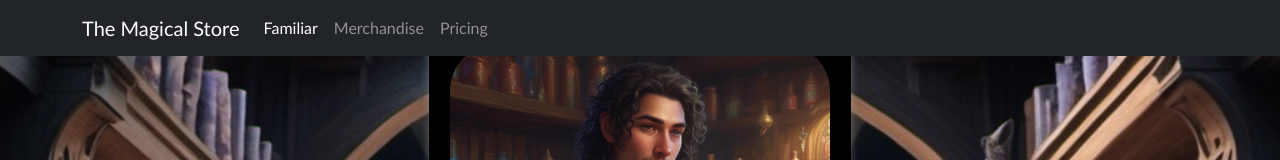
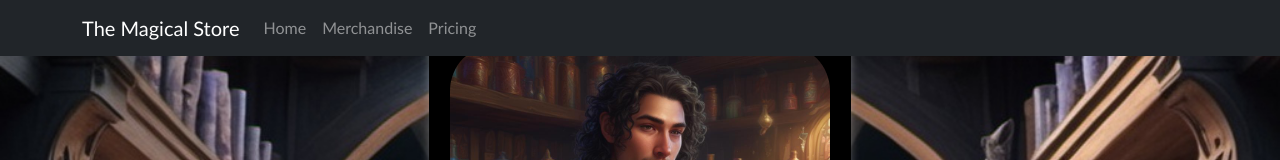
Before and after one commit to Daniel-0117/Igumorn-s-Magical-Emporium, a React (Create React App) app in the folder client/: page / in a window 1280 px wide. Shown: the top 160 px of the page. Built offline with nearby package versions, Linux system fonts and the light colour scheme.

Commit message:
added a layout component that displays nav on all pages

```diff
--- a/client/src/Router.js
+++ b/client/src/Router.js
@@ -2,16 +2,19 @@ import React from "react";
 import { BrowserRouter as Router, Route, Routes } from "react-router-dom";
 import Homepage from "./components/homePage";
 import MagicMerchPage from "./components/magicMerchPage";
+import Layout from "./components/layout/layout"; // adjusted import path to match file casing
 import "./App.css";
 
 const AppRouter = () => {
   return (
     <Router>
+      <Layout>
         <Routes>
           <Route path="/" element={<Homepage />} />
           <Route path="/magic-merch" element={<MagicMerchPage />} />
           <Route path="*" element={<div>404 - You have fallen into the abyss fool</div>} />
         </Routes>
+      </Layout>
     </Router>
   );
 };
--- a/client/src/components/homePage/index.js
+++ b/client/src/components/homePage/index.js
@@ -14,36 +14,6 @@ const HomePage = () => {
         backgroundImage: `url(${magicStore})`,
       }}
     >
-      {/* ✅ Bootstrap Navbar */}
-      <nav className="navbar navbar-expand-lg navbar-dark bg-dark fixed-top">
-        <div className="container">
-          <a className="navbar-brand" href="#">The Magical Store</a>
-          <button
-            className="navbar-toggler"
-            type="button"
-            data-bs-toggle="collapse"
-            data-bs-target="#navbarNav"
-            aria-controls="navbarNav"
-            aria-expanded="false"
-            aria-label="Toggle navigation"
-          >
-            <span className="navbar-toggler-icon"></span>
-          </button>
-          <div className="collapse navbar-collapse" id="navbarNav">
-            <ul className="navbar-nav">
-              <li className="nav-item active">
-                <a className="nav-link" href="#">Familiar <span className="sr-only">(current)</span></a>
-              </li>
-              <li className="nav-item">
-                <a className="nav-link" href="/magic-merch">Merchandise</a>
-              </li>
-              <li className="nav-item">
-                <a className="nav-link" href="#">Pricing</a>
-              </li>
-            </ul>
-          </div>
-        </div>
-      </nav>
 
       {/* ✅ Main Card Section */}
       <div className="card-container"> {/* ✅ Wrap the card inside a flex container */}
--- /dev/null
+++ b/client/src/components/layout/layout.css
@@ -0,0 +1,3 @@
+.layout-container {
+   padding-top: 70px;
+}
--- /dev/null
+++ b/client/src/components/layout/layout.js
@@ -0,0 +1,44 @@
+import React from "react";
+import "bootstrap/dist/css/bootstrap.min.css";
+import "bootstrap/dist/js/bootstrap.bundle.min.js";
+
+const Layout = ({ children }) => {
+  return (
+    <>
+      <nav className="navbar navbar-expand-lg navbar-dark bg-dark fixed-top">
+        <div className="container">
+          <a className="navbar-brand" href="/">The Magical Store</a>
+          <button
+            className="navbar-toggler"
+            type="button"
+            data-bs-toggle="collapse"
+            data-bs-target="#navbarNav"
+            aria-controls="navbarNav"
+            aria-expanded="false"
+            aria-label="Toggle navigation"
+          >
+            <span className="navbar-toggler-icon"></span>
+          </button>
+          <div className="collapse navbar-collapse" id="navbarNav">
+            <ul className="navbar-nav">
+              <li className="nav-item">
+                <a className="nav-link" href="/">Home</a>
+              </li>
+              <li className="nav-item">
+                <a className="nav-link" href="/magic-merch">Merchandise</a>
+              </li>
+              <li className="nav-item">
+                <a className="nav-link" href="#">Pricing</a>
+              </li>
+            </ul>
+          </div>
+        </div>
+      </nav>
+      <div className="layout-container">
+        {children}
+      </div>
+    </>
+  );
+};
+
+export default Layout;
```
Lines whose indentation alone changed are shown as unchanged.
